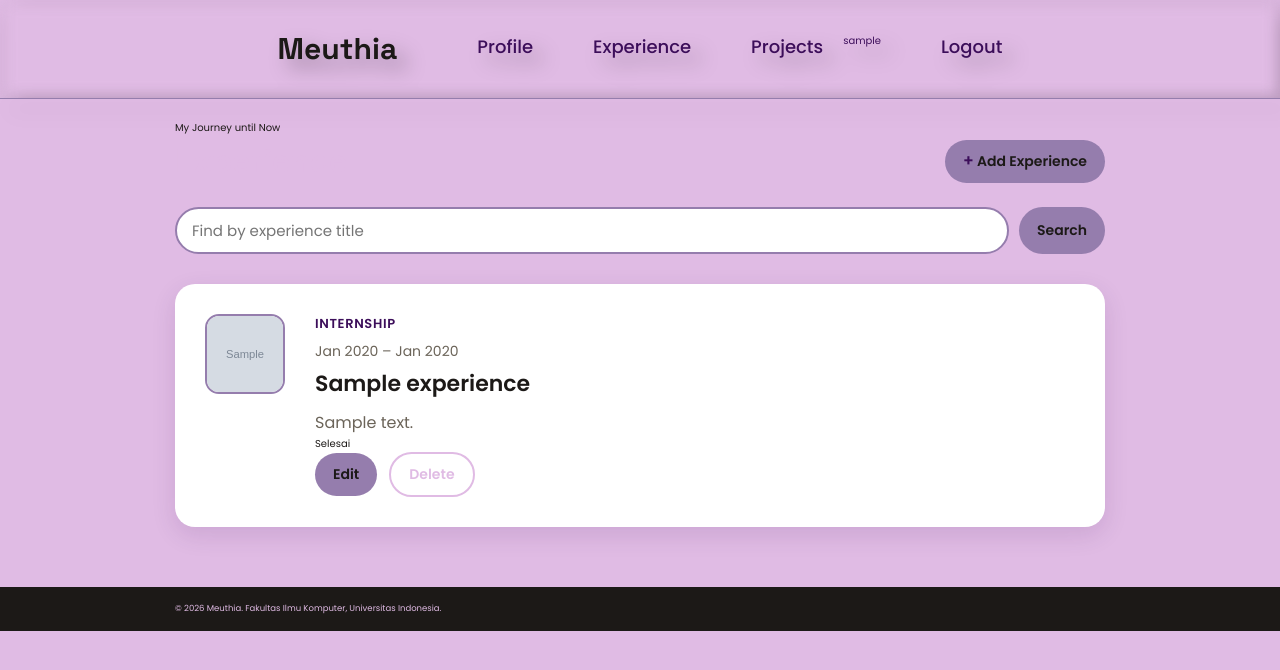
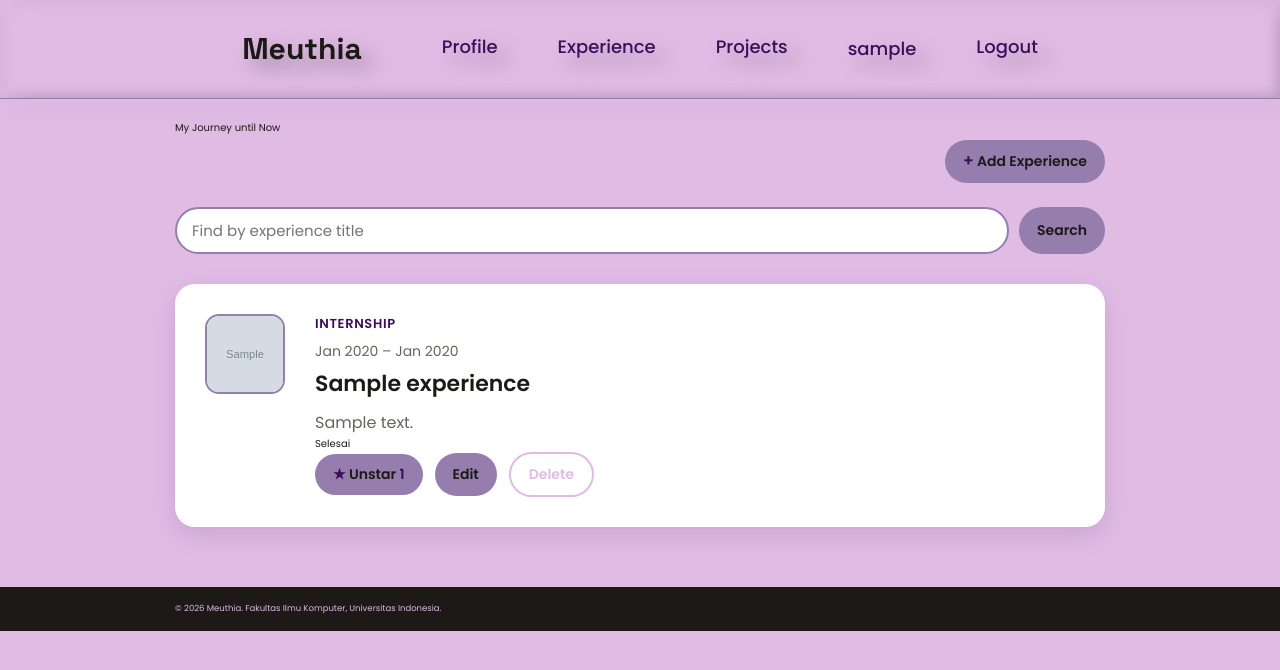
Before and after one commit to meuthiazahra-hub/myportofolio, a Django app: page /experience/ in a window 1280 px wide. Shown: the top 670 px of the page. Run offline with Django 5.2, Linux system fonts and the light colour scheme; a user stored in the database is signed in; tables that the repository leaves empty hold one stand-in row (values such as "Sample post"); grey boxes marked "Sample" are stand-in pictures.

Commit message:
feat(experience & navbar): add star feature, access control, and fix navbar username styling

```diff
--- a/main/models.py
+++ b/main/models.py
@@ -24,6 +24,9 @@ class Experience(models.Model):
     thumbnail = models.URLField(blank=True, null=True)
     started_at = models.DateTimeField(auto_now_add=True)
     ended_at = models.DateTimeField(blank=True, null=True)
+    starred_by = models.ManyToManyField(
+        settings.AUTH_USER_MODEL, related_name="starred_experiences", blank=True
+    )
 
     def __str__(self):
         return self.title
--- a/main/urls.py
+++ b/main/urls.py
@@ -1,6 +1,6 @@
 from django.urls import path
 
-from main.views import show_main, show_experience, show_projects, get_projects_json, create_project, delete_project, create_experience, update_experience, delete_experience, get_experiences_json, show_achievements, create_achievement, register, login_user, logout_user, toggle_star
+from main.views import show_main, show_experience, show_projects, get_projects_json, create_project, delete_project, create_experience, update_experience, delete_experience, get_experiences_json, show_achievements, create_achievement, register, login_user, logout_user, toggle_star, toggle_star_experience
 
 app_name = "main"
 
@@ -21,5 +21,6 @@ urlpatterns = [
     path("register/", register, name="register"),
     path("login/", login_user, name="login"),
     path("logout/", logout_user, name="logout"),
-    path("projects/<uuid:project_id>/star/", toggle_star, name="toggle_star",)
+    path("projects/<uuid:project_id>/star/", toggle_star, name="toggle_star"),
+    path("experience/<uuid:experience_id>/star/", toggle_star_experience, name="toggle_star_experience"),
 ]
--- a/main/views.py
+++ b/main/views.py
@@ -138,8 +138,10 @@ def show_experience(request):
     }
     return render(request, "experience.html", context)
 
-
+@login_required(login_url='/login/')
 def create_experience(request):
+    if not request.user.is_superuser:
+        raise PermissionDenied
     form = ExperienceForm(request.POST or None)
 
     if request.method == "POST" and form.is_valid():
@@ -153,8 +155,10 @@ def create_experience(request):
     }
     return render(request, "experience_form.html", context)
 
-
+@login_required(login_url='/login/')
 def update_experience(request, experience_id):
+    if not request.user.is_superuser:
+        raise PermissionDenied
     experience = get_object_or_404(Experience, pk=experience_id)
     form = ExperienceForm(request.POST or None, instance=experience)
 
@@ -170,8 +174,10 @@ def update_experience(request, experience_id):
     }
     return render(request, "experience_form.html", context)
 
-
+@login_required(login_url="/login/")
 def delete_experience(request, experience_id):
+    if not request.user.is_superuser:
+        raise PermissionDenied
     experience = get_object_or_404(Experience, pk=experience_id)
 
     if request.method == "POST":
@@ -241,7 +247,6 @@ def logout_user(request):
 @login_required(login_url="/login/")
 def toggle_star(request, project_id):
     project = get_object_or_404(Project, pk=project_id)
-
     if request.method == "POST":
         # Kalau akun ini sudah pernah memberi star, batalkan star-nya.
         # Kalau belum, tambahkan star.
@@ -251,3 +256,14 @@ def toggle_star(request, project_id):
             project.starred_by.add(request.user)
 
     return redirect("main:show_projects")
+
+@login_required(login_url="/login/")
+def toggle_star_experience(request, experience_id):
+    experience = get_object_or_404(Experience, pk=experience_id)
+    if request.method == "POST":
+        if request.user in experience.starred_by.all():
+            experience.starred_by.remove(request.user)
+        else:
+            experience.starred_by.add(request.user)
+
+    return redirect("main:show_experience")
--- a/static/css/style.css
+++ b/static/css/style.css
@@ -116,6 +116,15 @@ h1, .brand {
     color: var(--accent-dark);
     transform: scale(1.08);
 }
+
+.site-header nav .nav-user {
+    color: var(--accent-light);
+    font-size: 1.8rem;
+    margin-left: 4rem;
+    font-weight: 500;
+    display: inline-flex;
+    align-items: center;
+}
 @media (max-width: 995px) {
     .site-header nav {
         position: absolute;
@@ -144,6 +153,14 @@ h1, .brand {
         color: var(--ink);
         padding: 1rem;
         border-bottom: 3px solid var(--ink);
+    }
+    .site-header nav .nav-user {
+        display: block;
+        font-size: 1.8rem;
+        margin: 0;
+        padding: 1.2rem 2.5rem;
+        width: 100%;
+        color: var(--accent-light);
     }
 }
 section{
--- /dev/null
+++ b/templates/components/experience_star.html
@@ -0,0 +1,15 @@
+<form method="post" action="{% url 'main:toggle_star_experience' experience.id %}" class="star-form">
+    {% csrf_token %}
+    <button type="submit"
+            class="button button-star{% if user in experience.starred_by.all %} is-starred{% endif %}"
+            title="{% if experience.starred_by.all %}Dibintangi oleh {{ experience.starred_by.all|join:', ' }}{% else %}Jadilah yang pertama memberi star{% endif %}">
+        <span aria-hidden="true">★</span>
+        {% if user in experience.starred_by.all %}Unstar{% else %}Star{% endif %}
+        <span class="star-count">{{ experience.starred_by.count }}</span>
+    </button>
+</form>
+{% if not user.is_authenticated %}
+    <p style="font-size: 0.8rem; margin-top: 0.2rem;">
+        <a href="{% url 'main:login' %}">Login</a> untuk memberi star.
+    </p>
+{% endif %}
--- a/templates/experience.html
+++ b/templates/experience.html
@@ -9,11 +9,13 @@
                 <p class="section-kicker">My Journey until Now</p>
                 <div class="project-header">
                     <h1>Experience</h1>
+                    {% if user.is_superuser %}
                     <a href="{% url 'main:create_experience' %}"
                        class="button project-add-button">
                         <span aria-hidden="true">+</span>
                         Add Experience
                     </a>
+                    {% endif %}
                 </div>
                 <form method="get"
                       action="{% url 'main:show_experience' %}"
@@ -53,8 +55,11 @@
                                 </p>
                                 <div class="project-card-actions">
                                     <div class="project-actions">
+                                    {% include "components/experience_star.html" with experience=exp %}
+                                    {% if user.is_superuser %}
                                         <a href="{% url 'main:update_experience' exp.id %}" class="button">Edit</a>
                                         {% include "components/experience_delete_modal.html" with experience=exp %}
+                                    {% endif %}
                                     </div>
                                 </div>
                             </div>
```
Also changed, not shown: main/migrations/0007_experience_starred_by.py (added).
